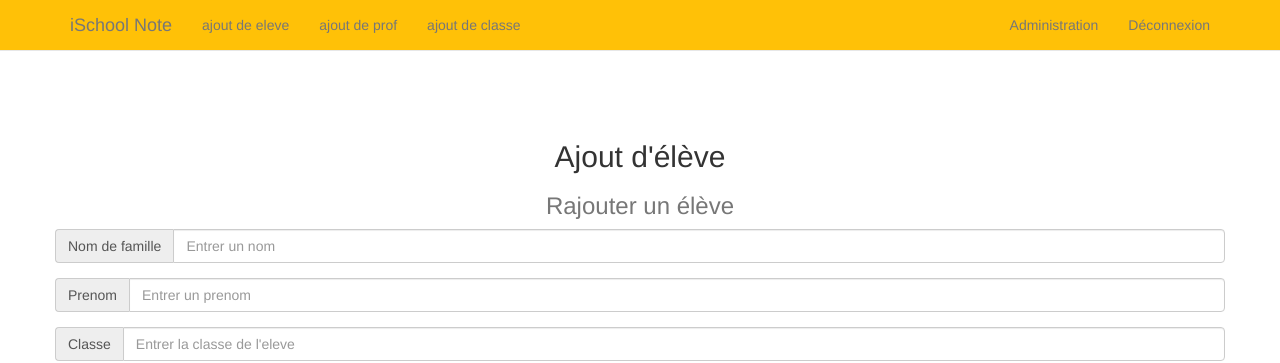
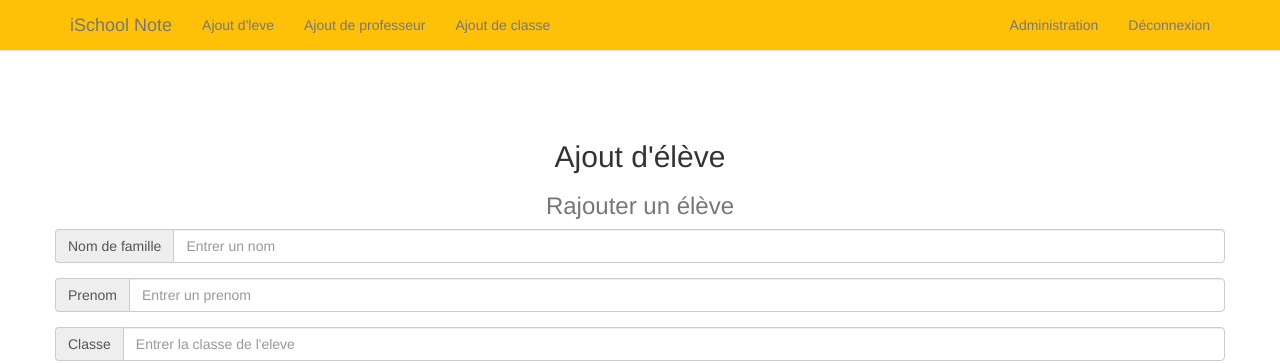
Before and after one commit to toeiazarothis/Projet, a PHP site: the page made by view/v_admin.php in a window 1280 px wide. Shown: the top 363 px of the page. Run offline with PHP 8.4, Linux system fonts and the light colour scheme.

Commit message:
maj admin

```diff
--- a/view/v_admin.php
+++ b/view/v_admin.php
@@ -36,9 +36,9 @@
         </div>
         <div id="navbar" class="navbar-collapse collapse">
           <ul class="nav navbar-nav">
-            <li><a href="#ajoutEleve" class="page-scroll">ajout de eleve</a></li>
-            <li><a href="#ajoutProf" class="page-scroll">ajout de prof</a></li>
-            <li><a href="#ajoutClasse" class="page-scroll">ajout de classe</a></li>
+            <li><a href="#ajoutEleve" class="page-scroll">Ajout d'leve</a></li>
+            <li><a href="#ajoutProf" class="page-scroll">Ajout de professeur</a></li>
+            <li><a href="#ajoutClasse" class="page-scroll">Ajout de classe</a></li>
           </ul>
 
           <ul class="nav navbar-nav navbar-right">
```
